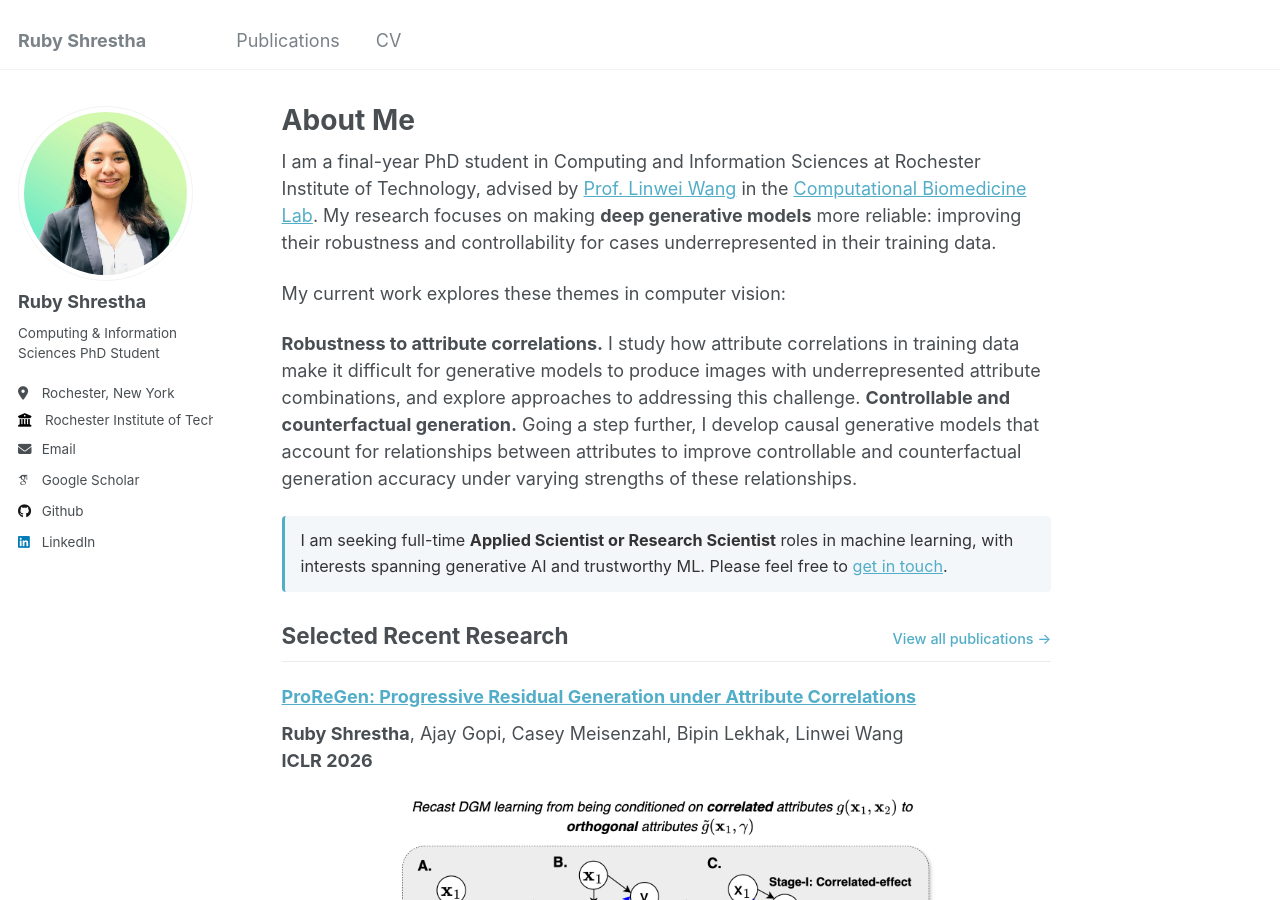
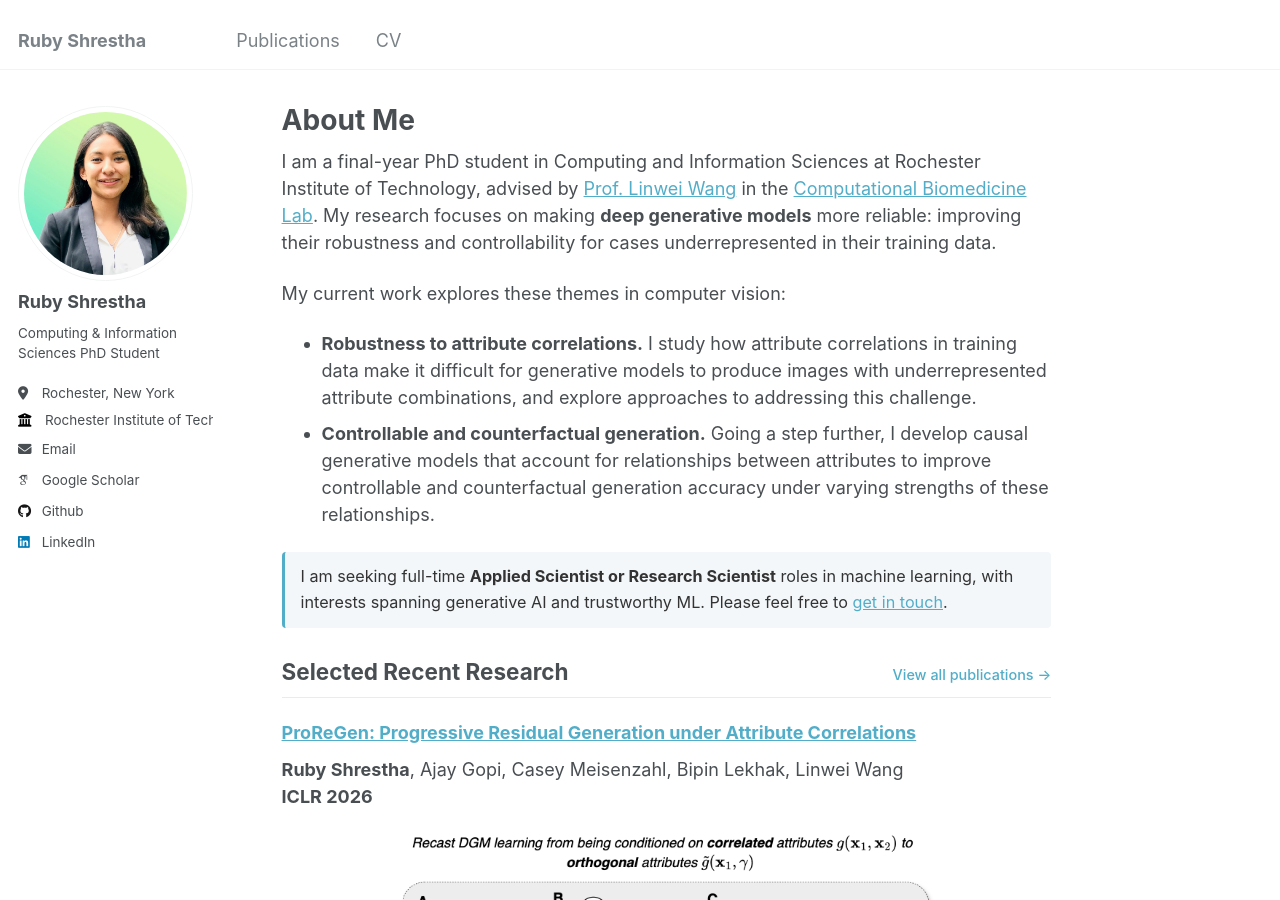
Before and after one commit to ruby-stha/ruby-stha.github.io, a Jekyll site: the page built from _pages/about.md, in a window 1280 px wide and 900 px high. Built offline with Jekyll 4.4.1, drawn with Linux system fonts in a browser that asks for light colours; some web fonts are replaced.

```diff
--- a/_pages/about.md
+++ b/_pages/about.md
@@ -11,8 +11,8 @@ I am a final-year PhD student in Computing and Information Sciences at Rochester
 
 My current work explores these themes in computer vision:
 
-**Robustness to attribute correlations.** I study how attribute correlations in training data make it difficult for generative models to produce images with underrepresented attribute combinations, and explore approaches to addressing this challenge.
-**Controllable and counterfactual generation.** Going a step further, I develop causal generative models that account for relationships between attributes to improve controllable and counterfactual generation accuracy under varying strengths of these relationships.
+- **Robustness to attribute correlations.** I study how attribute correlations in training data make it difficult for generative models to produce images with underrepresented attribute combinations, and explore approaches to addressing this challenge.
+- **Controllable and counterfactual generation.** Going a step further, I develop causal generative models that account for relationships between attributes to improve controllable and counterfactual generation accuracy under varying strengths of these relationships.
 
 <div class="availability-note">
   I am seeking full-time <strong>Applied Scientist or Research Scientist</strong> roles in machine learning, with interests spanning generative AI and trustworthy ML. Please feel free to <a href="mailto:rs9466@rit.edu">get in touch</a>.
```
